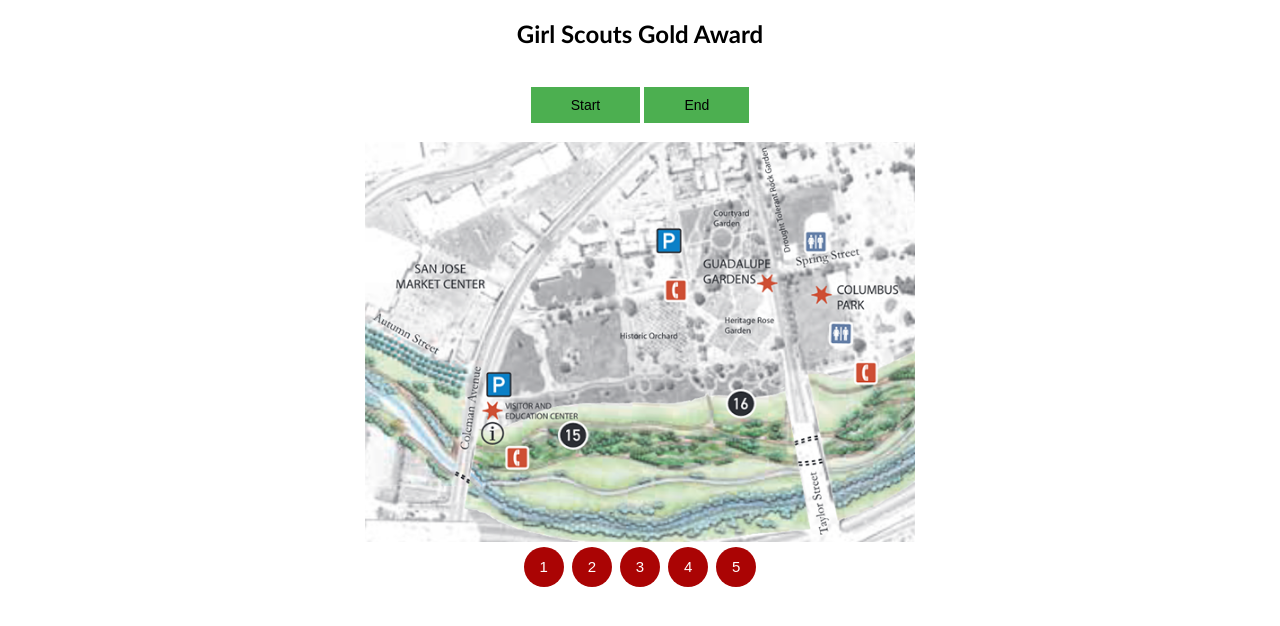
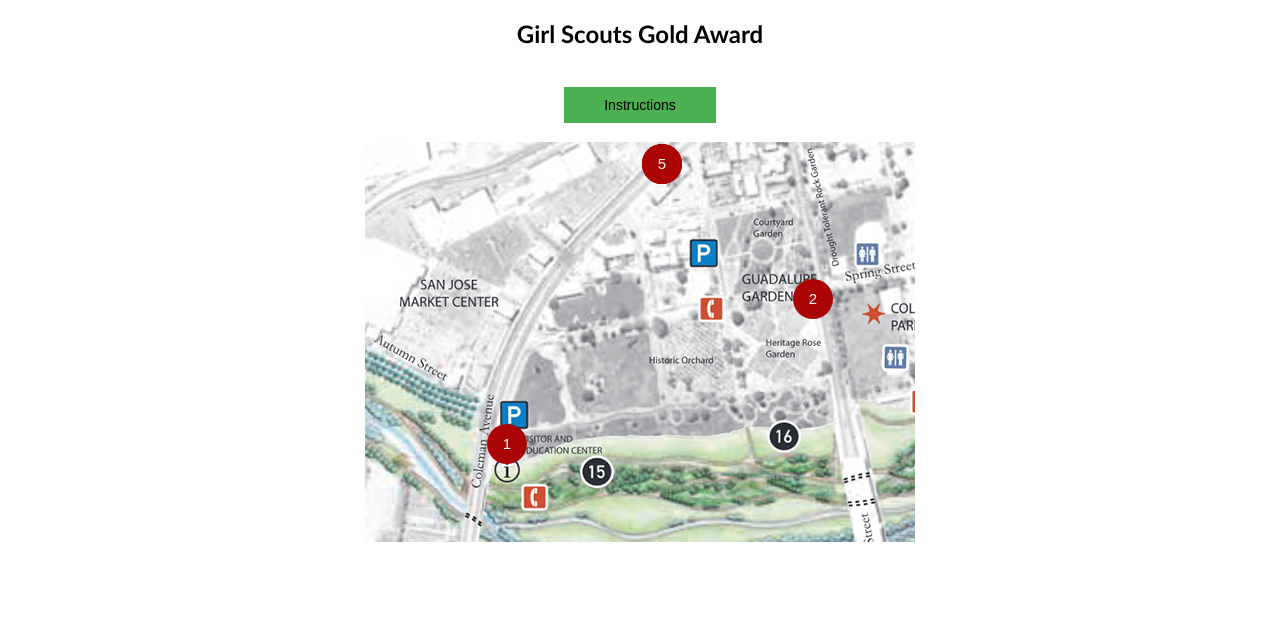
Before and after one commit to mchan78/Girl-Scouts-Project, a plain HTML site: page index.html in a window 1280 px wide. Shown: the part 112-738 px from the top of the page. Drawn offline with Linux system fonts and the light colour scheme.

Commit message:
button position

```diff
--- a/index.html
+++ b/index.html
@@ -35,19 +35,19 @@
   <br>
   <div class="buttonsContainer">
 
-    <button class="buttonfirst" onclick="alert('You have now begun exploring the park!')">Start</button>
-    <button class="buttonfirst" onclick="alert('You have finished exploring!')">End</button>
+    <button class="buttonfirst" onclick="alert('You have now begun exploring the park!')">Instructions</button>
 
   </div>
   <br>
-  <!-- <p class="bodyText">Example of the map</p> -->
-  <img src="/images/map.png" alt="https://grpg.org/" id="mainMap">
-  <br>
-  <button class="button mapButton">1</button>
-  <button class="button mapButton">2</button>
+  <div id="map">
+
+  <button class="button mapButton" id="buttonOne">1</button>
+  <button class="button mapButton" id="buttonTwo">2</button>
   <button class="button mapButton">3</button>
   <button class="button mapButton">4</button>
   <button class="button mapButton">5</button>
+  </div>
+  <br>
 
 </body>
 </html>
--- a/styles/styles.css
+++ b/styles/styles.css
@@ -46,6 +46,7 @@ html {
     margin: 2px 2px;
     height: 40px;
     width: 40px;
+    position: absolute;
 }
 
 .mapButton {
@@ -63,7 +64,31 @@ html {
     font-size: 14px;
 }
 
+#map {
+
+    width: 550px;
+    height: 400px;
+    position: relative;
+    margin: auto;
+    background-image: url("../images/map.png");
+}
+
 .buttonsContainer {
 
     /* margin-bottom: 100px; */
 }
+
+#buttonOne {
+
+    top: 280px;
+    left: 120px;
+
+}
+
+#buttonTwo {
+
+    top: 135px;
+    /* left: 430px; */
+    right: 80px;
+
+}
```
